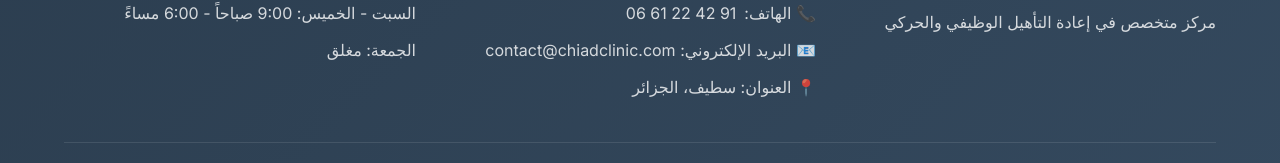
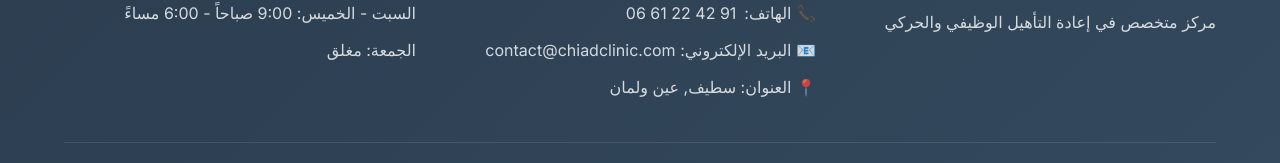
Before and after one commit to zakariabouchelaghm/centre-medical-chiad, a React (Vite) app: page / in a window 1280 px wide. Shown: the part 2670-2833 px from the top of the page. Built offline with nearby package versions, Linux system fonts and the light colour scheme.

Commit message:
Update address to Sétif, Aïn Oulmene

```diff
--- /dev/null
+++ b/public/google932ce96360d48cd7.html
@@ -0,0 +1 @@
+google-site-verification: google932ce96360d48cd7.html
--- a/src/translations/translations.js
+++ b/src/translations/translations.js
@@ -68,7 +68,7 @@ export const translations = {
         phone: 'الهاتف',
         email: 'البريد الإلكتروني',
         address: 'العنوان',
-        addressValue: 'سطيف، الجزائر',
+        addressValue: 'سطيف, عين ولمان',
         openingHours: 'ساعات العمل',
         satToThu: 'السبت - الخميس: 9:00 صباحاً - 6:00 مساءً',
         friday: 'الجمعة: مغلق',
@@ -144,7 +144,7 @@ export const translations = {
         phone: 'Téléphone',
         email: 'Email',
         address: 'Adresse',
-        addressValue: 'Sétif, Algérie',
+        addressValue: 'Sétif, Aïn Oulmene',
         openingHours: 'Heures d\'Ouverture',
         satToThu: 'Samedi - Jeudi: 9h00 - 18h00',
         friday: 'Vendredi: Fermé',
```
